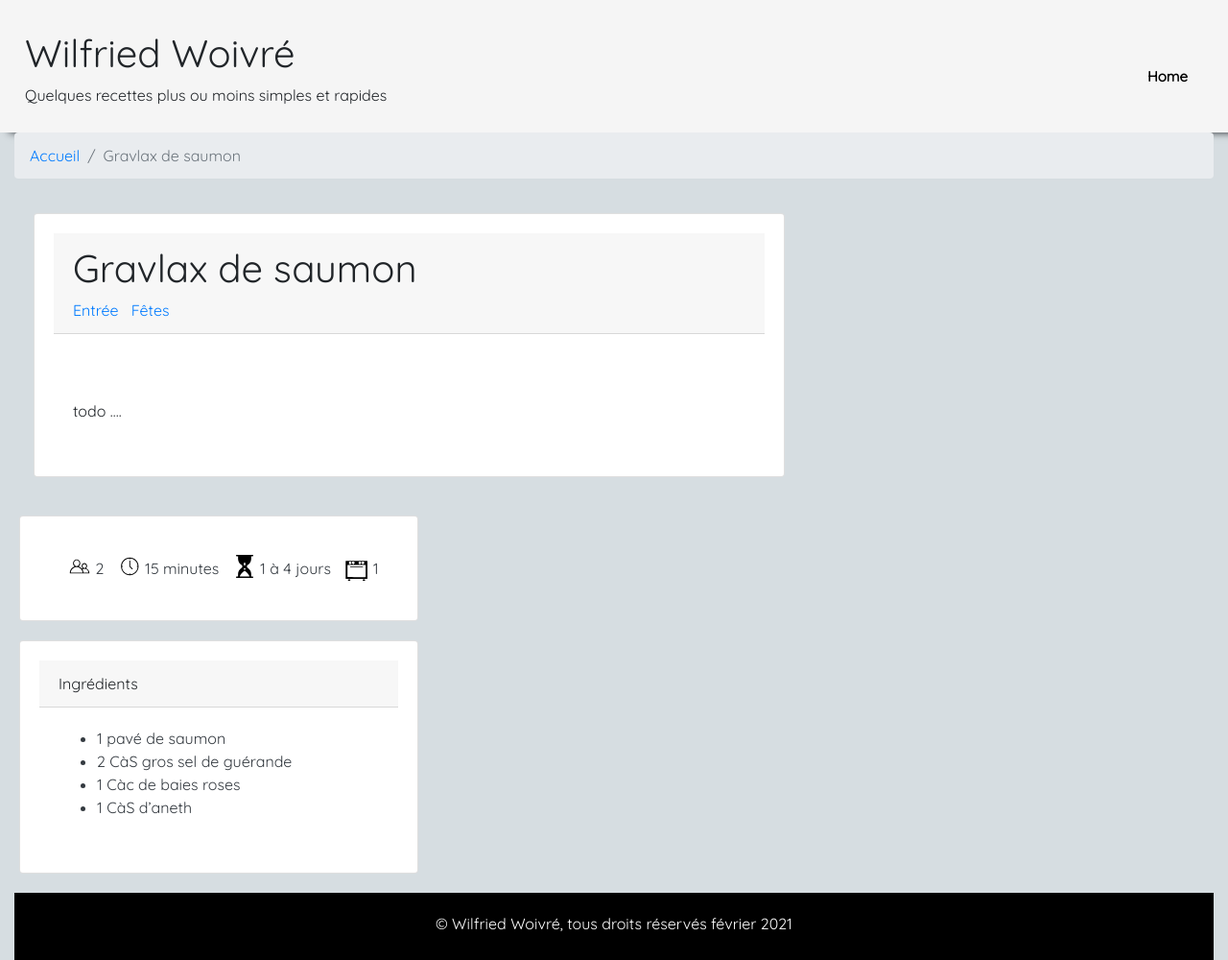
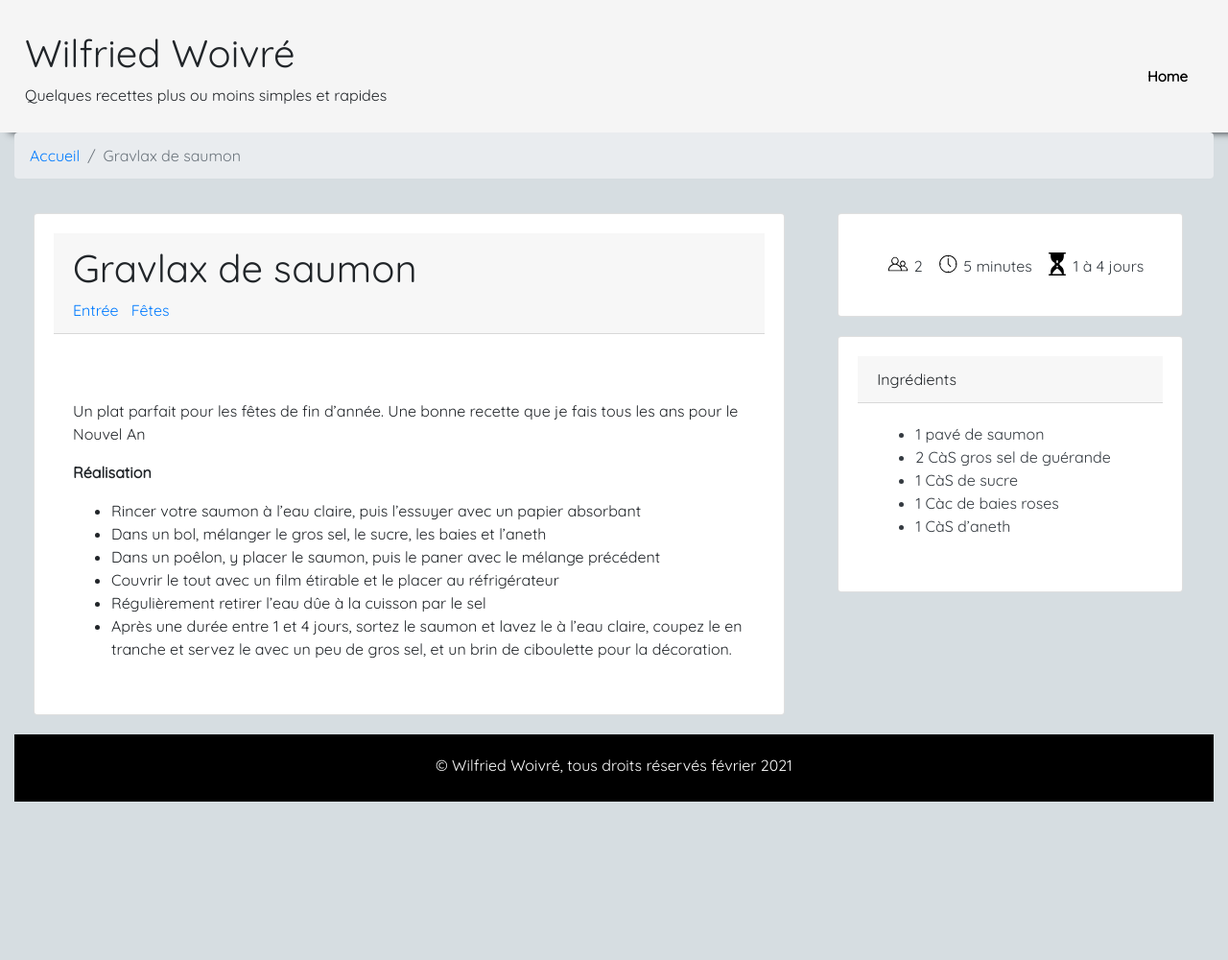
Before and after one commit to wilfriedwoivre/recipes, a Jekyll site: the page built from _posts/2021-02-10-gravlax-de-saumon.md, in a window 1280 px wide. Shown: the whole page at 96% size. Built offline with Jekyll 4.4.1, drawn with Linux system fonts in a browser that asks for light colours; nearby versions of some CDN libraries; after the commit the page ends 900 px from its top, so only the background shows below that.

Commit message:
add real

```diff
--- a/_posts/2021-02-10-gravlax-de-saumon.md
+++ b/_posts/2021-02-10-gravlax-de-saumon.md
@@ -6,14 +6,25 @@
 image: "2021/gravlax-de-saumon.png"
 recipe:
     people: 2
-    prep: 15 minutes
+    prep: 5 minutes
     idle: 1 à 4 jours
-    cook: 1
+    cook: 0
     ingredients: |-
         * 1 pavé de saumon
         * 2 CàS gros sel de guérande
+        * 1 CàS de sucre
         * 1 Càc de baies roses
         * 1 CàS d'aneth
 ---
 
-todo ....
+Un plat parfait pour les fêtes de fin d'année. Une bonne recette que je fais tous les ans pour le Nouvel An
+
+
+**Réalisation**
+
+* Rincer votre saumon à l'eau claire, puis l'essuyer avec un papier absorbant
+* Dans un bol, mélanger le gros sel, le sucre, les baies et l'aneth
+* Dans un poêlon, y placer le saumon, puis le paner avec le mélange précédent
+* Couvrir le tout avec un film étirable et le placer au réfrigérateur
+* Régulièrement retirer l'eau dûe à la cuisson par le sel
+* Après une durée entre 1 et 4 jours, sortez le saumon et lavez le à l'eau claire, coupez le en tranche et servez le avec un peu de gros sel, et un brin de ciboulette pour la décoration.
```
